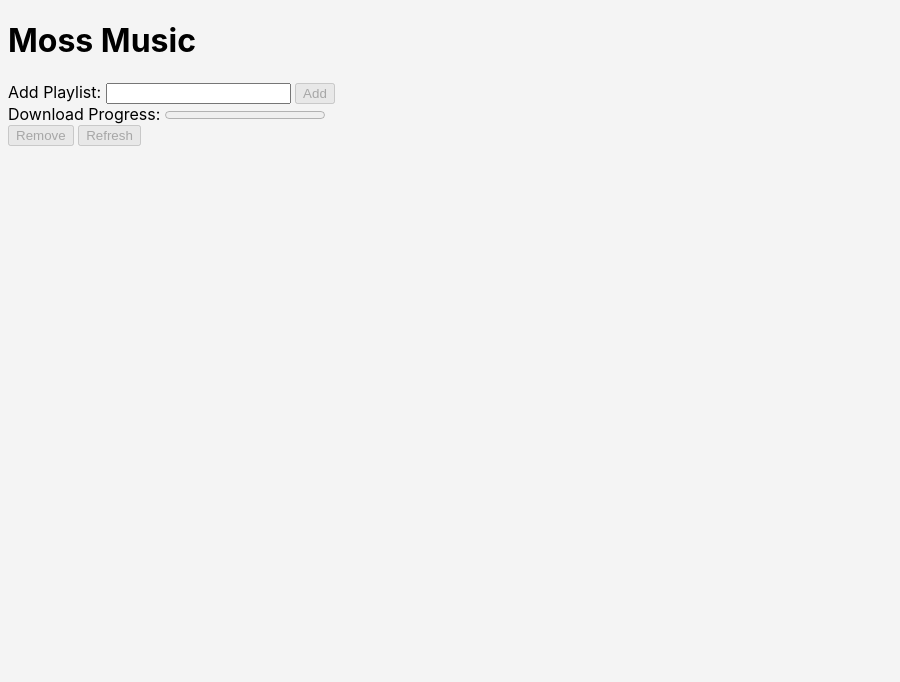
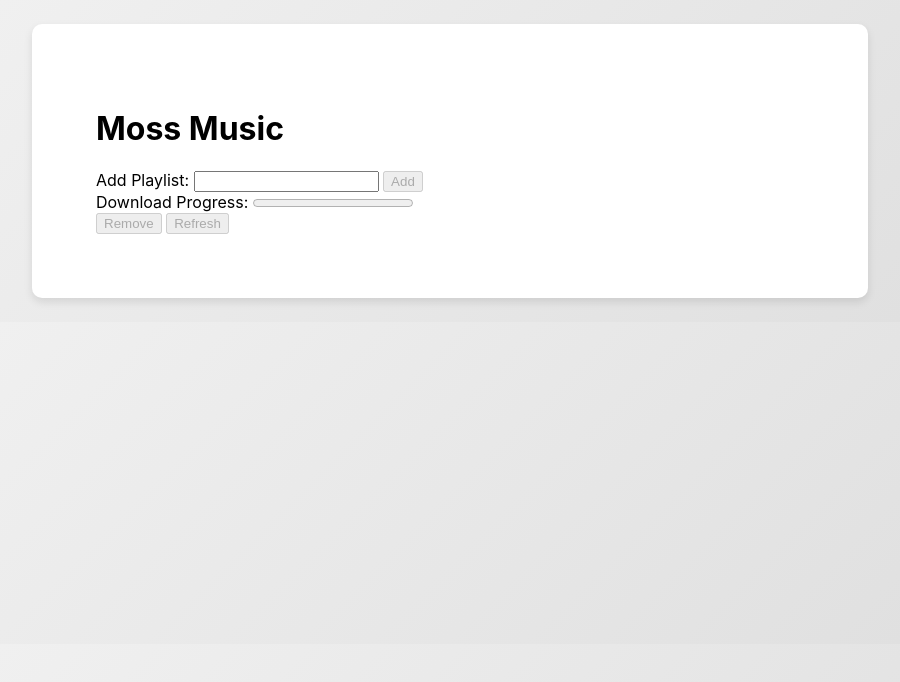
Before and after one commit to ethan-hawksley/moss-music, an Electron app: page index.html in a window 900 px wide. Drawn offline with Linux system fonts and the light colour scheme; no server answers.

Commit message:
improve styling of application

```diff
--- a/index.html
+++ b/index.html
@@ -10,6 +10,7 @@
     <title>Moss Music</title>
 </head>
 <body>
+<div id="page-container">
 <header>
     <h1>Moss Music</h1>
 </header>
@@ -55,6 +56,7 @@
         </div>
     </div>
 </main>
+</div>
 <script src="./renderer.js"></script>
 </body>
 </html>
--- a/styles.css
+++ b/styles.css
@@ -1,12 +1,17 @@
 body {
-    background-color: #f4f4f4;
-    font-family: -apple-system, BlinkMacSystemFont, "Segoe UI", "Noto Sans", Helvetica, Arial, sans-serif, "Apple Color Emoji", "Segoe UI Emoji";
+    background: linear-gradient(135deg, #f0f0f0, #e0e0e0);
+    font-family: -apple-system, blinkmacsystemfont, "segoe ui", "noto sans", helvetica, arial, sans-serif, "apple color emoji", "segoe ui emoji";
     font-size: 1rem;
     min-width: 15rem;
+    height:100%
 }
 
-#audio-player {
-    max-width: 70%;
+#page-container {
+    background-color: #fff;
+    border-radius: 10px;
+    box-shadow: 0 4px 8px rgba(0, 0, 0, 0.1);
+    padding: 4rem;
+    margin: 1.5rem;
 }
 
 .active {
```
